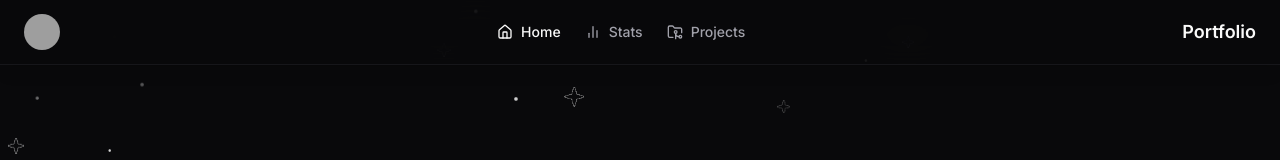
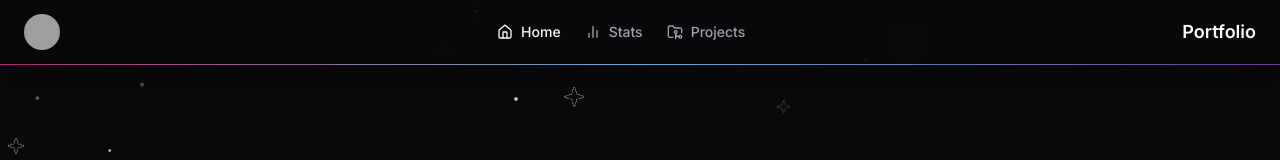
Before and after one commit to Hezaerd/hezaerd.com, a Next.js app: page / in a window 1280 px wide. Shown: the top 160 px of the page. Built offline with nearby package versions, Linux system fonts and the light colour scheme; no server answers; grey boxes are pictures that could not be loaded.

Commit message:
feat: add scroll progress under navbar

```diff
--- a/src/components/navigation/navbar.tsx
+++ b/src/components/navigation/navbar.tsx
@@ -6,6 +6,7 @@ import Link from "next/link";
 import { cn } from "@/lib/utils";
 import { MobileNav } from "./mobile-nav";
 import { Home, BarChart2, FolderGit2 } from "lucide-react";
+import { ScrollProgress } from "./scroll-progress";
 
 const navItems = [
   { href: "/", name: "Home", icon: <Home className="mr-2 h-4 w-4" /> },
@@ -25,6 +26,7 @@ export default function Navbar() {
   const pathname = usePathname();
 
   return (
+    <>
       <div className="fixed left-0 top-0 z-50 w-full border-b border-muted/50 bg-background/60 shadow-lg backdrop-blur-lg">
         <div className="container relative flex h-16 items-center justify-between px-4 md:px-6">
           <div className="flex items-center gap-4">
@@ -56,5 +58,7 @@ export default function Navbar() {
           </div>
         </div>
       </div>
+      <ScrollProgress />
+    </>
   );
 }
--- /dev/null
+++ b/src/components/navigation/scroll-progress.tsx
@@ -0,0 +1,38 @@
+"use client";
+
+import { cn } from "@/lib/utils";
+import { motion, MotionProps, useScroll } from "framer-motion";
+import { usePathname } from "next/navigation";
+import React, { useEffect } from "react";
+
+interface ScrollProgressProps
+  extends Omit<React.HTMLAttributes<HTMLElement>, keyof MotionProps> {}
+
+export const ScrollProgress = React.forwardRef<
+  HTMLDivElement,
+  ScrollProgressProps
+>(({ className, ...props }, ref) => {
+  const pathname = usePathname();
+  const { scrollYProgress } = useScroll();
+
+  useEffect(() => {
+    // Reset scroll position when route changes
+    window.scrollTo(0, 0);
+  }, [pathname]);
+
+  return (
+    <motion.div
+      ref={ref}
+      className={cn(
+        "fixed inset-x-0 top-16 z-50 h-px origin-left bg-gradient-to-r from-[#FF0080] via-[#38bdf8] to-[#7928CA]",
+        className,
+      )}
+      style={{
+        scaleX: scrollYProgress,
+      }}
+      {...props}
+    />
+  );
+});
+
+ScrollProgress.displayName = "ScrollProgress";
```
Lines whose indentation alone changed are shown as unchanged.
